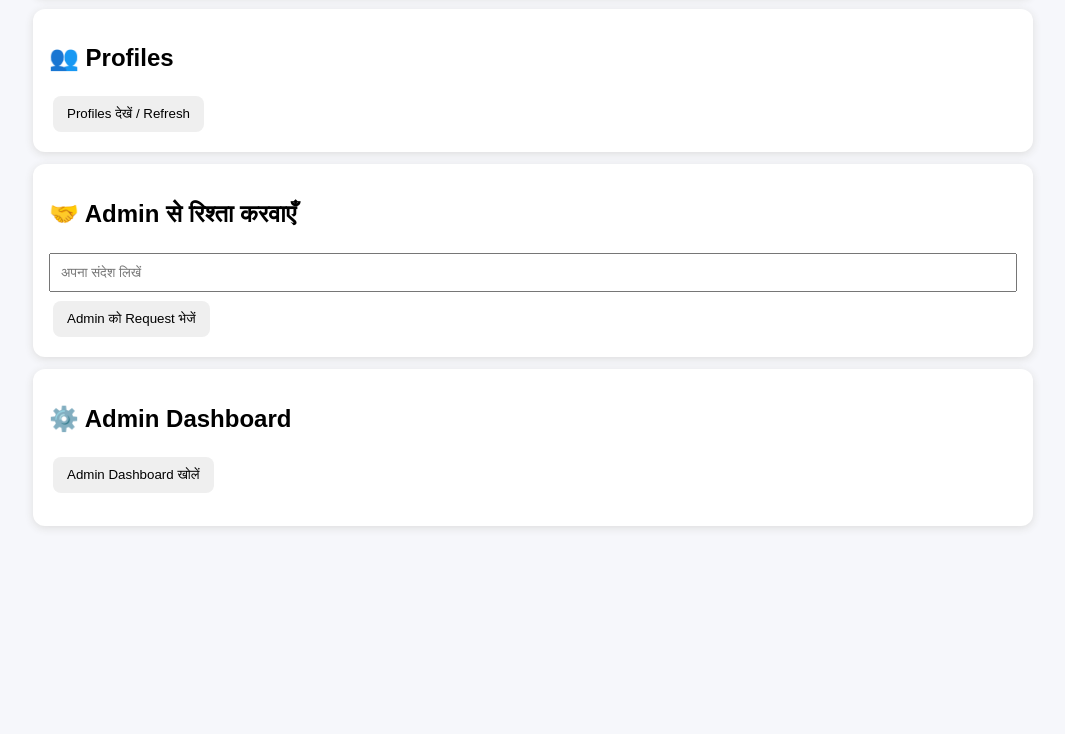
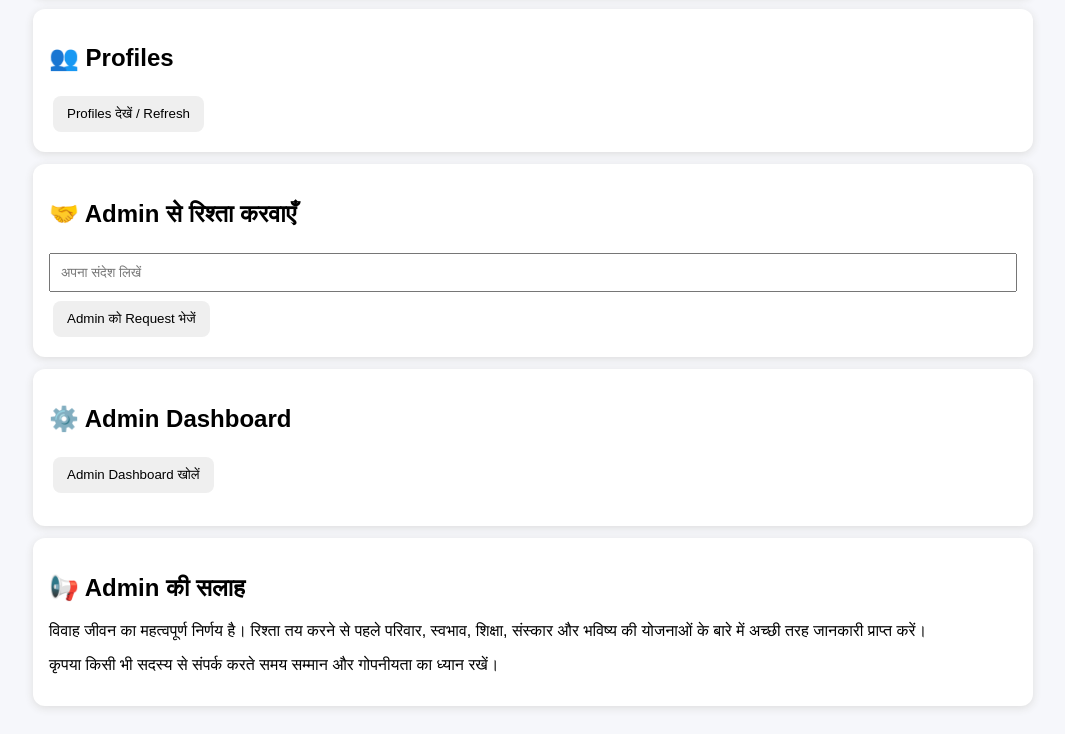
Before and after one commit to apexbarmer-web/jaat-marriage-bureau, a website: page public/index.html in a window 1280 px wide. Shown: the part 530-1264 px from the top of the page, without its empty margins (107-1172 px from the left). Before the commit the page ends 1084 px from the top, so only its background shows below. Drawn offline with Linux system fonts and the light colour scheme.

Commit message:
Update index.html

```diff
--- a/public/index.html
+++ b/public/index.html
@@ -301,6 +301,16 @@ membership();
 }
 
 </script>
-
+<div class="card">
+  <h2>📢 Admin की सलाह</h2>
+  <p>
+    विवाह जीवन का महत्वपूर्ण निर्णय है। रिश्ता तय करने से पहले
+    परिवार, स्वभाव, शिक्षा, संस्कार और भविष्य की योजनाओं के बारे में
+    अच्छी तरह जानकारी प्राप्त करें।
+  </p>
+  <p>
+    कृपया किसी भी सदस्य से संपर्क करते समय सम्मान और गोपनीयता का ध्यान रखें।
+  </p>
+</div>
 </body>
 </html>
```
